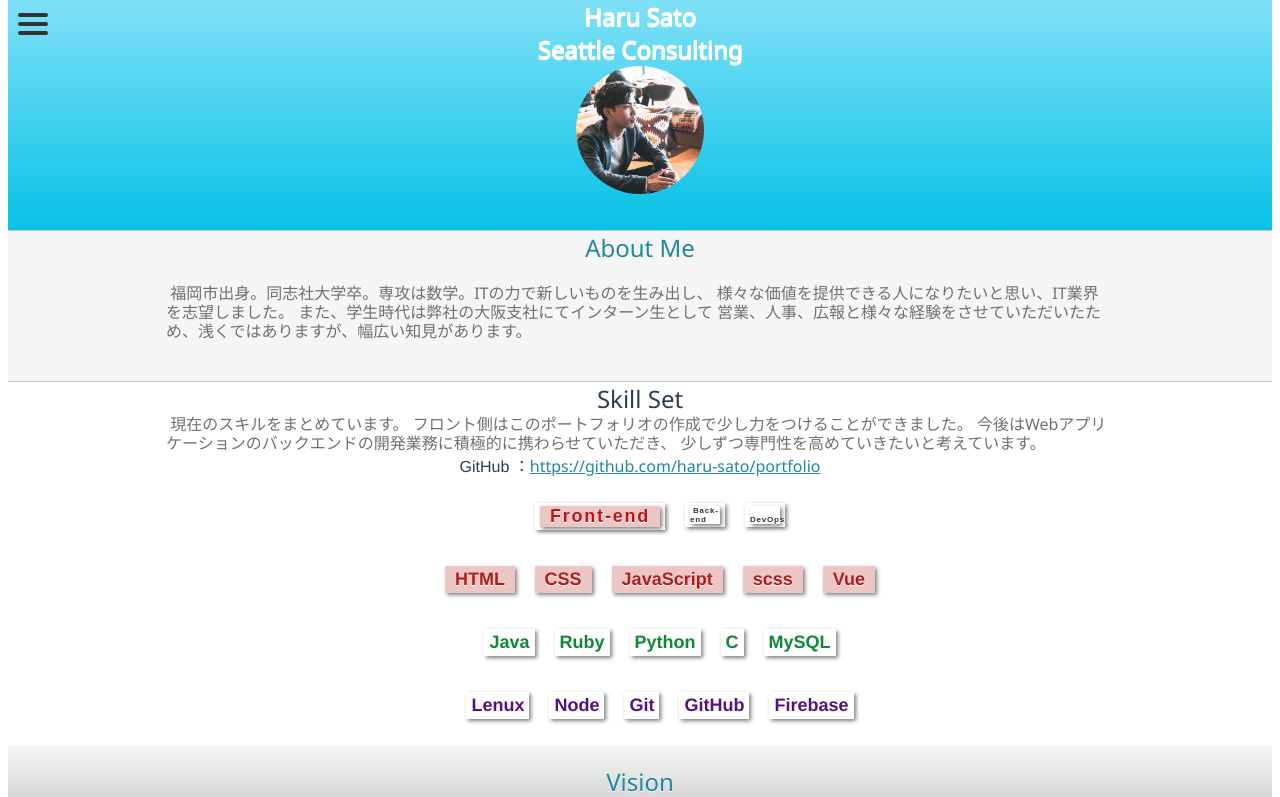
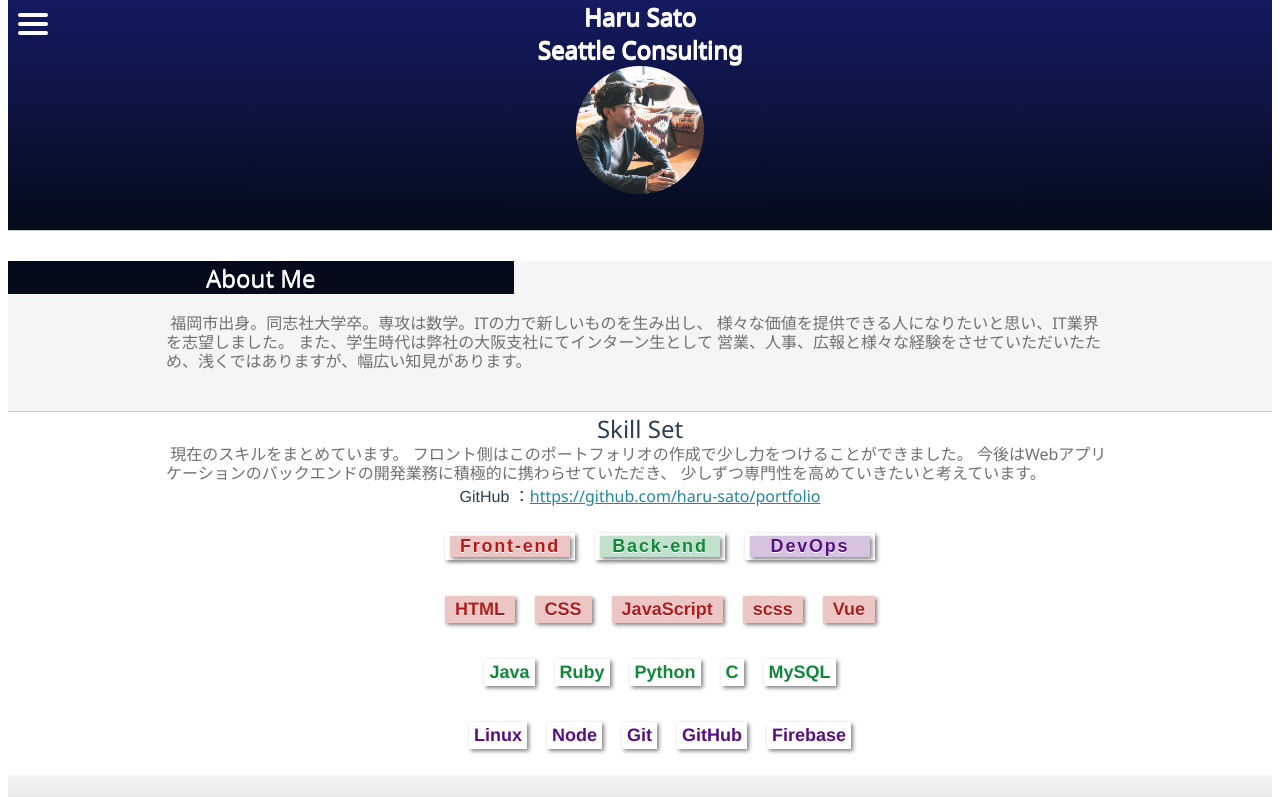
Before and after one commit to haru-sato/haru, a Vue app: page / in a window 1280 px wide. Shown: the top 797 px of the page. Built offline with nearby package versions, Linux system fonts and the light colour scheme; no server answers; what vue-smoothscroll would draw is missing.

Commit message:
ポートフォリオ調整_2

```diff
--- a/src/App.vue
+++ b/src/App.vue
@@ -42,6 +42,8 @@ export default {
   * {
     -webkit-tap-highlight-color: rgba(0, 0, 0, 0);
     outline: none;
+
+    /* background: #eee; */
   }
 
   #app {
--- a/src/components/About.vue
+++ b/src/components/About.vue
@@ -35,13 +35,15 @@
 }
 
 #aboutTitle {
-  color: #20879f;
+  background: #040c1b;
+  color: white;
   font-family: 'Noto Sans JP', sans-serif;
   font-family: 'Noto Sans', sans-serif;
   font-size: 18pt;
   text-shadow: 0 1px 0 rgba(255, 255, 255, 1);
   white-space: pre-wrap;
-  margin-top: 0;
+  margin-top: 30px;
+  width: 40%;
 }
 
 #aboutExplain {
--- a/src/components/Header.vue
+++ b/src/components/Header.vue
@@ -102,7 +102,7 @@ button span.bar {
   box-sizing: border-box;
   width: 100%;
   height: 4px;
-  background-color: #333;
+  background-color: white;
   border-radius: 4px;
 }
 
@@ -123,6 +123,7 @@ button span.bar::after {
 /* メニューアクティブ時 */
 button.active span.bar {
   width: 30px;
+  background-color: black;
 }
 
 button.active .bar1 {
@@ -151,8 +152,8 @@ button.active .bar2 {
 }
 
 button.active .bar3 {
-  -webkit-transform: translateY(-13px) rotate(45deg);
-  transform: translateY(-13px) rotate(45deg);
+  -webkit-transform: translateY(-15px) rotate(45deg);
+  transform: translateY(-15px) rotate(45deg);
   z-index: 1001;
 }
 
--- a/src/components/Main.vue
+++ b/src/components/Main.vue
@@ -26,7 +26,7 @@
 @import url('https://fonts.googleapis.com/css?family=Noto+Sans|Noto+Sans+JP&display=swap');
 
 #mainSection {
-  background: linear-gradient(180deg, #80e1f7, #06c1e6);
+  background: linear-gradient(180deg, #151a61, #040c1b);
   width: 100%;
   height: auto;
   padding-bottom: 30px;
--- a/src/components/Skill.vue
+++ b/src/components/Skill.vue
@@ -77,7 +77,7 @@
         id="btn-Dev"
         :class="{'Devchange': isDevActive}"
       >
-        <li>Lenux</li>
+        <li>Linux</li>
         <li>Node</li>
         <li>Git</li>
         <li>GitHub</li>
@@ -216,6 +216,10 @@ li {
   font-weight: bold;
   text-shadow: 0 1px 0 rgba(255, 255, 255, 1);
   text-align: center;
+  border: none;
+  letter-spacing: 0.1em;
+  cursor: pointer;
+  outline: none;
 }
 
 .Frontchange li {
@@ -242,22 +246,6 @@ li {
   color: #571083;
 }
 
-button #Front,
-#Back,
-#Dev {
-  display: block;
-  background: none;
-  border: none;
-  padding: 0;
-  width: 30px;
-  color: #333;
-  font-size: 8px;
-  letter-spacing: 0.1em;
-  cursor: pointer;
-  text-align: left;
-  outline: none;
-}
-
 #skillGraph {
   width: 30%;
   height: 30%;
```
